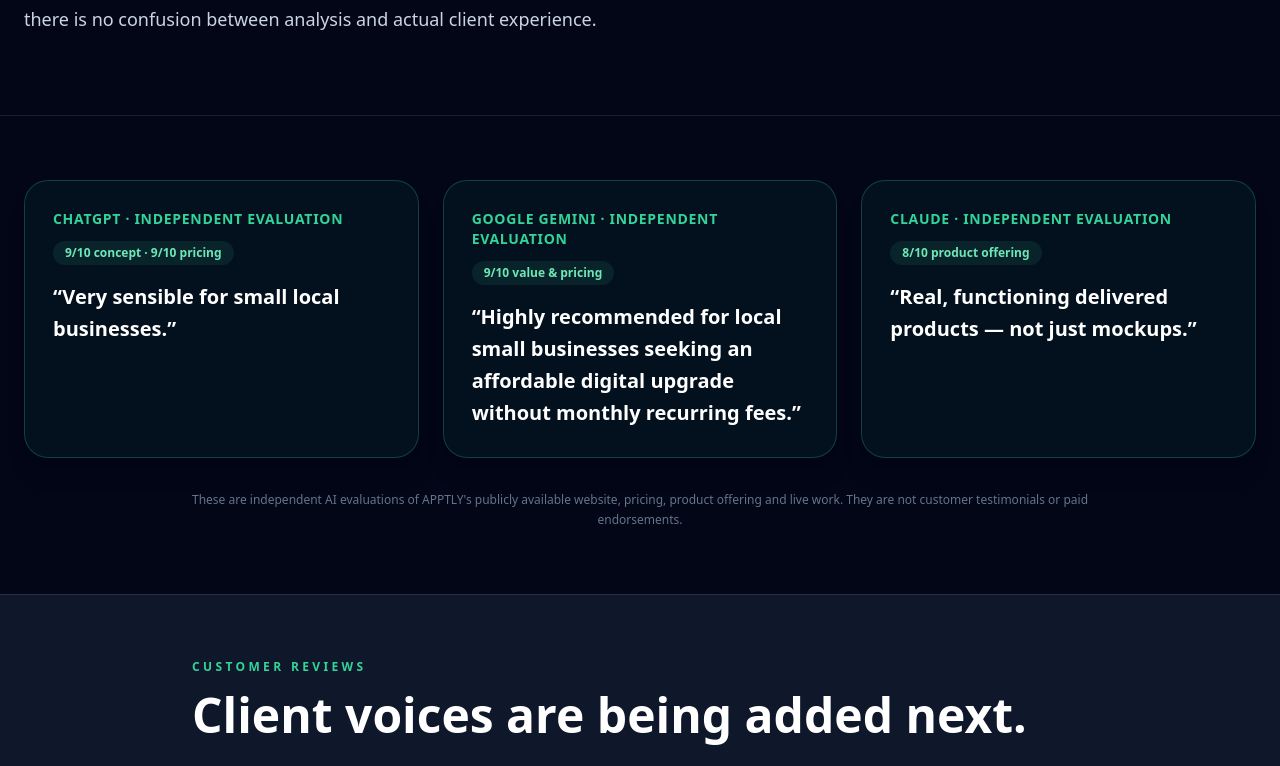
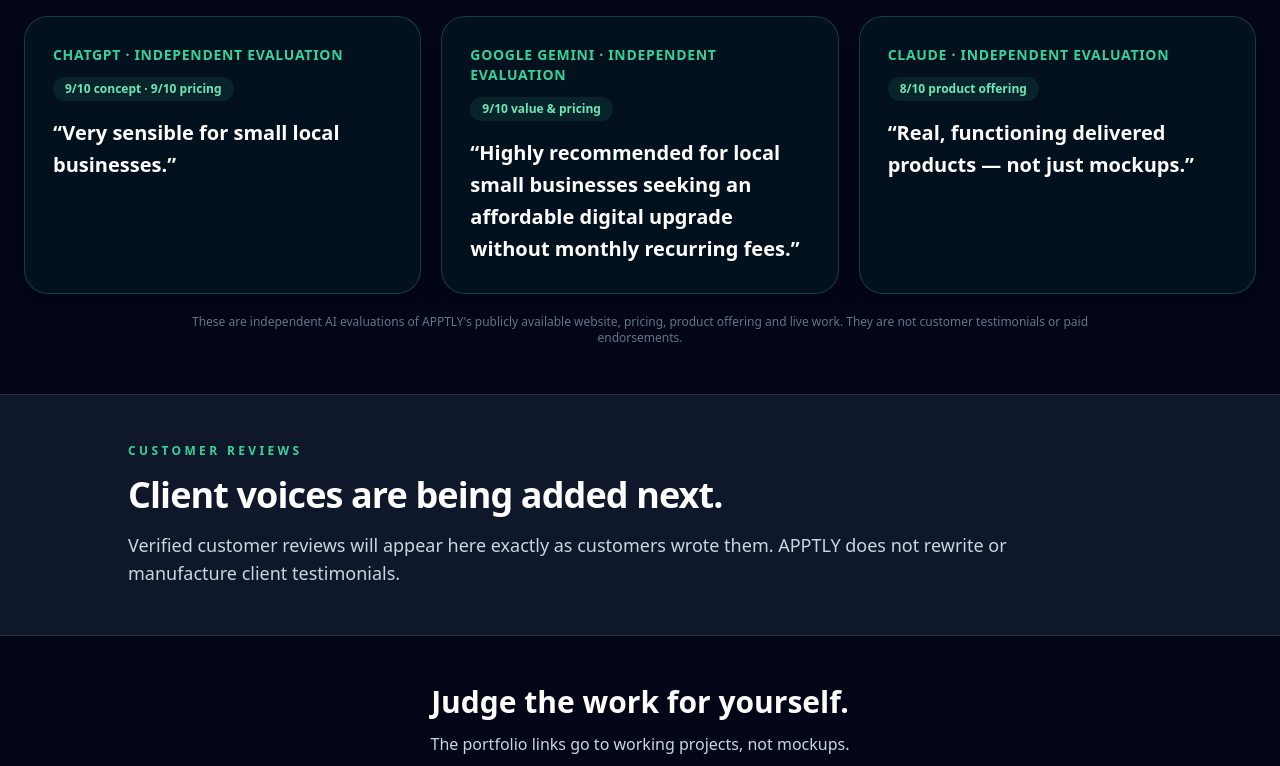
Before and after one commit to myapptly/apptly-website, a Next.js app: page /reviews in a window 1280 px wide. Shown: the part 350-1116 px from the top of the page. Built offline with nearby package versions, Linux system fonts and the light colour scheme.

Commit message:
Tighten reviews page layout

```diff
--- a/app/reviews/page.tsx
+++ b/app/reviews/page.tsx
@@ -1,8 +1,8 @@
 import { Eyebrow, PageShell, ReviewSpot } from "../../components/MarketingShell";
 
 export default function ReviewsPage(){return <PageShell>
-<section className="border-b border-white/10 px-6 py-16 md:py-20"><div className="mx-auto max-w-7xl"><Eyebrow>Reviews & Independent Evaluations</Eyebrow><h1 className="max-w-5xl text-4xl font-black md:text-6xl">What others are saying about <span className="text-emerald-400">APPTLY.</span></h1><p className="mt-5 max-w-3xl text-lg leading-8 text-slate-300">Independent AI evaluations are identified as such. Customer reviews are kept separate so there is no confusion between analysis and actual client experience.</p></div></section>
-<section className="px-6 py-16"><div className="mx-auto grid max-w-7xl gap-6 lg:grid-cols-3"><ReviewSpot source="ChatGPT · Independent evaluation" score="9/10 concept · 9/10 pricing" quote="Very sensible for small local businesses." /><ReviewSpot source="Google Gemini · Independent evaluation" score="9/10 value & pricing" quote="Highly recommended for local small businesses seeking an affordable digital upgrade without monthly recurring fees." /><ReviewSpot source="Claude · Independent evaluation" score="8/10 product offering" quote="Real, functioning delivered products — not just mockups." /></div><p className="mx-auto mt-8 max-w-4xl text-center text-xs leading-5 text-slate-500">These are independent AI evaluations of APPTLY&apos;s publicly available website, pricing, product offering and live work. They are not customer testimonials or paid endorsements.</p></section>
-<section className="border-y border-white/10 bg-slate-900 px-6 py-16"><div className="mx-auto max-w-4xl"><Eyebrow>Customer Reviews</Eyebrow><h2 className="text-3xl font-black md:text-5xl">Client voices are being added next.</h2><p className="mt-5 text-lg leading-8 text-slate-300">Verified customer reviews will appear here exactly as customers wrote them. APPTLY does not rewrite or manufacture client testimonials.</p></div></section>
-<section className="px-6 py-16 text-center"><h2 className="text-3xl font-black">Judge the work for yourself.</h2><p className="mx-auto mt-4 max-w-2xl text-slate-300">The portfolio links go to working projects, not mockups.</p><a href="/work" className="mt-7 inline-flex rounded-xl bg-emerald-400 px-6 py-3 font-black text-slate-950">View Live Work →</a></section>
+<section className="border-b border-white/10 px-6 py-10 md:py-12"><div className="mx-auto max-w-7xl"><Eyebrow>Reviews & Independent Evaluations</Eyebrow><h1 className="max-w-6xl text-3xl font-black tracking-tight md:whitespace-nowrap md:text-5xl">What others are saying about <span className="text-emerald-400">APPTLY.</span></h1><p className="mt-4 max-w-3xl text-base leading-7 text-slate-300 md:text-lg">Independent AI evaluations are identified as such. Customer reviews are kept separate so there is no confusion between analysis and actual client experience.</p></div></section>
+<section className="px-6 py-10 md:py-12"><div className="mx-auto grid max-w-7xl gap-5 lg:grid-cols-3"><ReviewSpot source="ChatGPT · Independent evaluation" score="9/10 concept · 9/10 pricing" quote="Very sensible for small local businesses." /><ReviewSpot source="Google Gemini · Independent evaluation" score="9/10 value & pricing" quote="Highly recommended for local small businesses seeking an affordable digital upgrade without monthly recurring fees." /><ReviewSpot source="Claude · Independent evaluation" score="8/10 product offering" quote="Real, functioning delivered products — not just mockups." /></div><p className="mx-auto mt-5 max-w-4xl text-center text-[11px] leading-5 text-slate-500 md:text-xs">These are independent AI evaluations of APPTLY&apos;s publicly available website, pricing, product offering and live work. They are not customer testimonials or paid endorsements.</p></section>
+<section className="border-y border-white/10 bg-slate-900 px-6 py-10 md:py-12"><div className="mx-auto max-w-5xl"><Eyebrow>Customer Reviews</Eyebrow><h2 className="text-3xl font-black tracking-tight md:text-4xl">Client voices are being added next.</h2><p className="mt-4 max-w-4xl text-base leading-7 text-slate-300 md:text-lg">Verified customer reviews will appear here exactly as customers wrote them. APPTLY does not rewrite or manufacture client testimonials.</p></div></section>
+<section className="px-6 py-10 text-center md:py-12"><h2 className="text-2xl font-black md:text-3xl">Judge the work for yourself.</h2><p className="mx-auto mt-3 max-w-2xl text-slate-300">The portfolio links go to working projects, not mockups.</p><a href="/work" className="mt-5 inline-flex rounded-xl bg-emerald-400 px-6 py-3 font-black text-slate-950">View Live Work →</a></section>
 </PageShell>}
```
